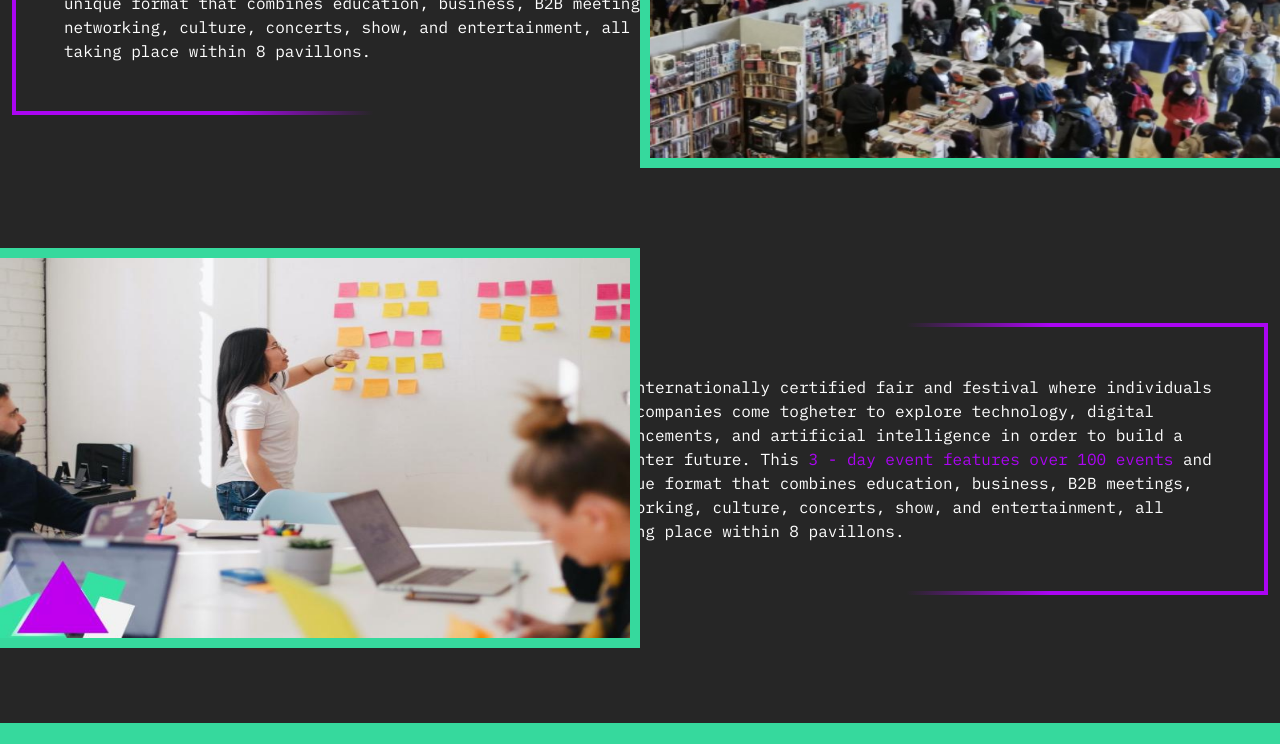
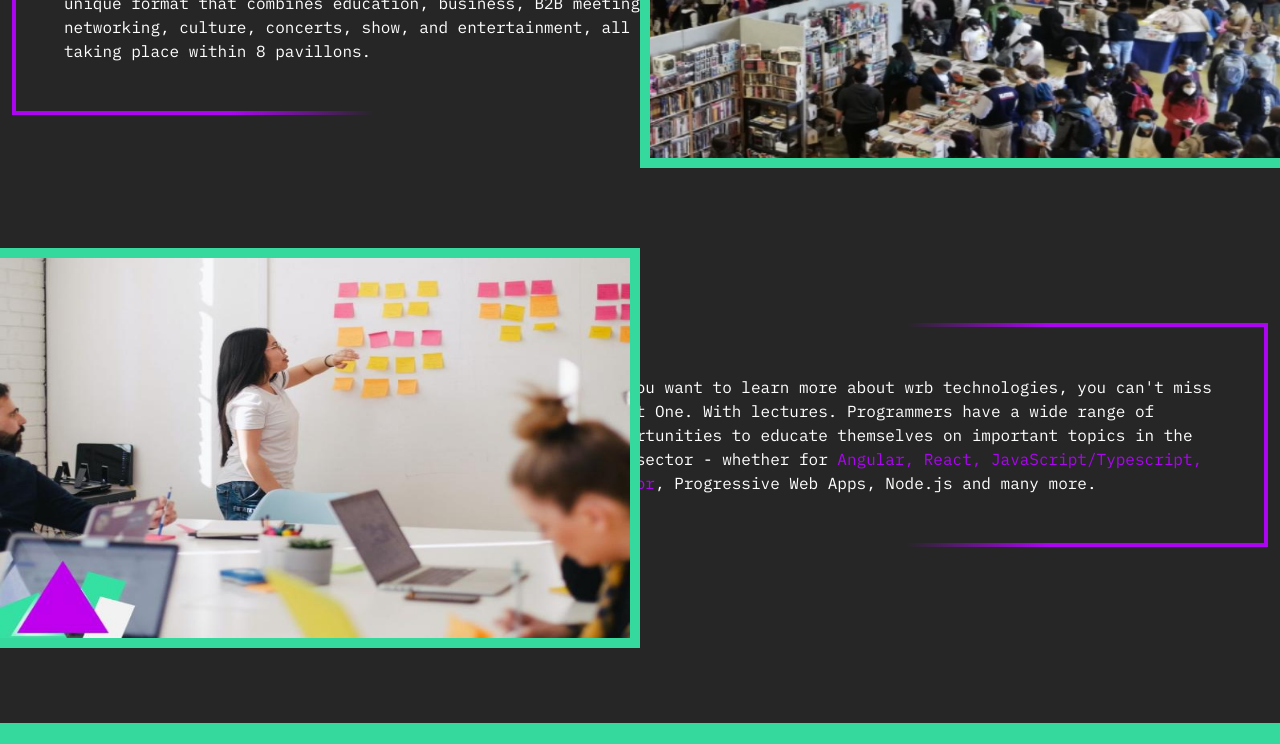
Before and after one commit to emanuelerm/html-css-eventone, a plain HTML site: page index.html in a window 1280 px wide. Shown: the part 1160-1904 px from the top of the page. Drawn offline with nearby package versions, Linux system fonts and the light colour scheme.

Commit message:
.last-section fixed

```diff
--- a/css/style.css
+++ b/css/style.css
@@ -86,13 +86,13 @@ h1 {
     }
 
     .last-section {
-    padding-bottom: 7rem;
+        padding-bottom: 10rem;
     }
 
     .img-absolute {
         border-top: 10px solid #36D99D;
-    border-left:  10px solid #36D99D;
-    border-bottom:  10px solid #36D99D;
+        border-left: 10px solid #36D99D;
+        border-bottom: 10px solid #36D99D;
         width: 40rem;
         height: 25rem;
         right: 0;
@@ -101,8 +101,8 @@ h1 {
 
     .img-absolute-due {
         border-top: 10px solid #36D99D;
-    border-right:  10px solid #36D99D;
-    border-bottom:  10px solid #36D99D;
+        border-right: 10px solid #36D99D;
+        border-bottom: 10px solid #36D99D;
         width: 40rem;
         height: 25rem;
         left: 0;
--- a/index.html
+++ b/index.html
@@ -75,10 +75,14 @@
 
                 <div class="row align-items-center">
                     <div class="col-7 p-description">
-                        <p class="p-5 border-gradient border-gradient-p-right">An internationally certified fair and festival where individuals and companies come togheter to
-                            explore technology, digital advancements, and artificial intelligence in order to build a brighter
-                            future. This <span class="eo-primary">3 - day event features over 100 events</span> and unique
-                            format that combines education, business, B2B meetings, networking, culture, concerts, show, and
+                        <p class="p-5 border-gradient border-gradient-p-right">An internationally certified fair and
+                            festival where individuals and companies come togheter to
+                            explore technology, digital advancements, and artificial intelligence in order to build a
+                            brighter
+                            future. This <span class="eo-primary">3 - day event features over 100 events</span> and
+                            unique
+                            format that combines education, business, B2B meetings, networking, culture, concerts, show,
+                            and
                             entertainment, all taking place within 8 pavillons.
                         </p>
                     </div>
@@ -96,11 +100,11 @@
 
 
                     <div class="col-7">
-                        <p class="p-5 border-gradient border-gradient-p-left">An internationally certified fair and festival where individuals and companies come togheter to
-                            explore technology, digital advancements, and artificial intelligence in order to build a brighter
-                            future. This <span class="eo-primary">3 - day event features over 100 events</span> and unique
-                            format that combines education, business, B2B meetings, networking, culture, concerts, show, and
-                            entertainment, all taking place within 8 pavillons.
+                        <p class="p-5 border-gradient border-gradient-p-left">If you want to learn more about wrb
+                            technologies, you can't miss Event One. With lectures. Programmers have a wide range of
+                            opportunities to educate themselves on important topics in the web sector - whether for<span
+                                class="eo-primary"> Angular, React, JavaScript/Typescript, Blazor</span>, Progressive
+                            Web Apps, Node.js and many more.
                         </p>
                     </div>
                 </div>
```
Lines whose indentation alone changed are shown as unchanged.
